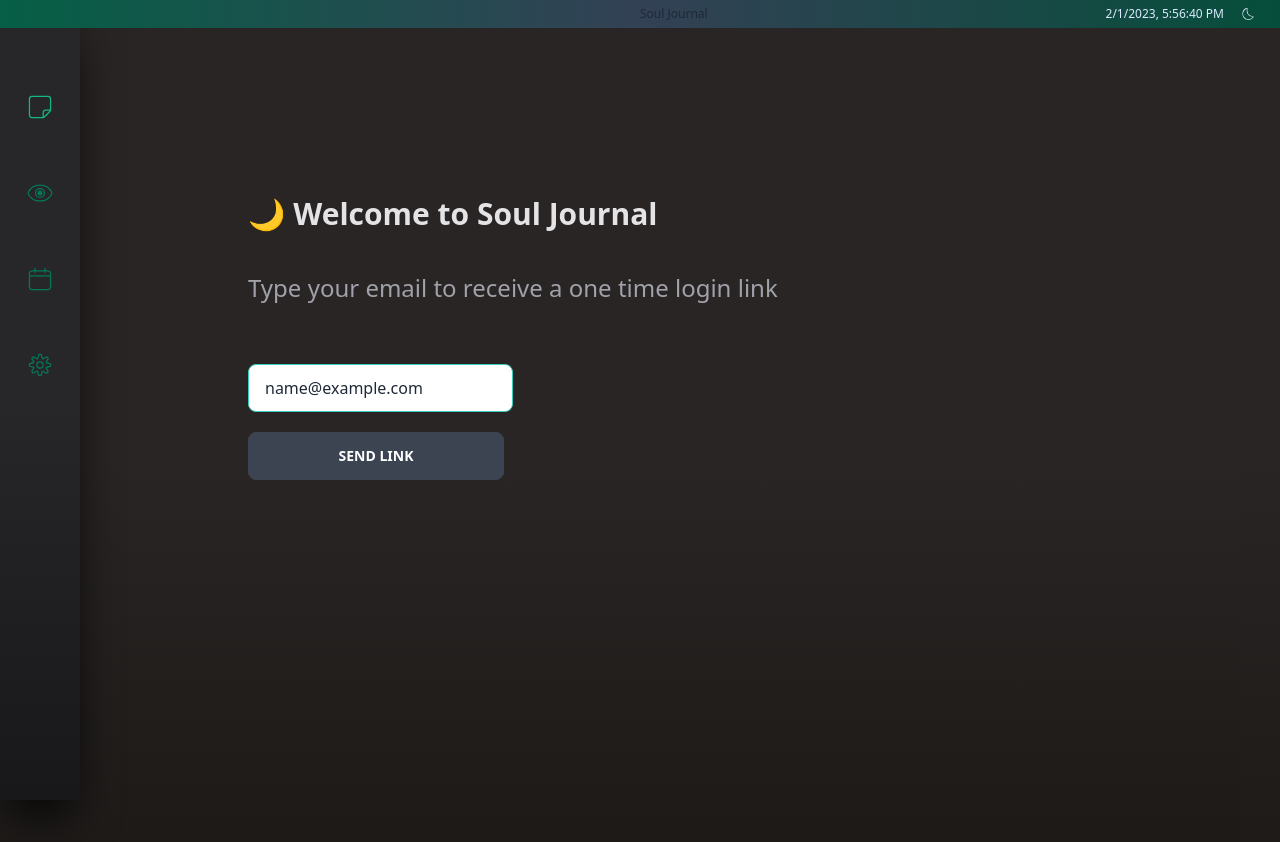
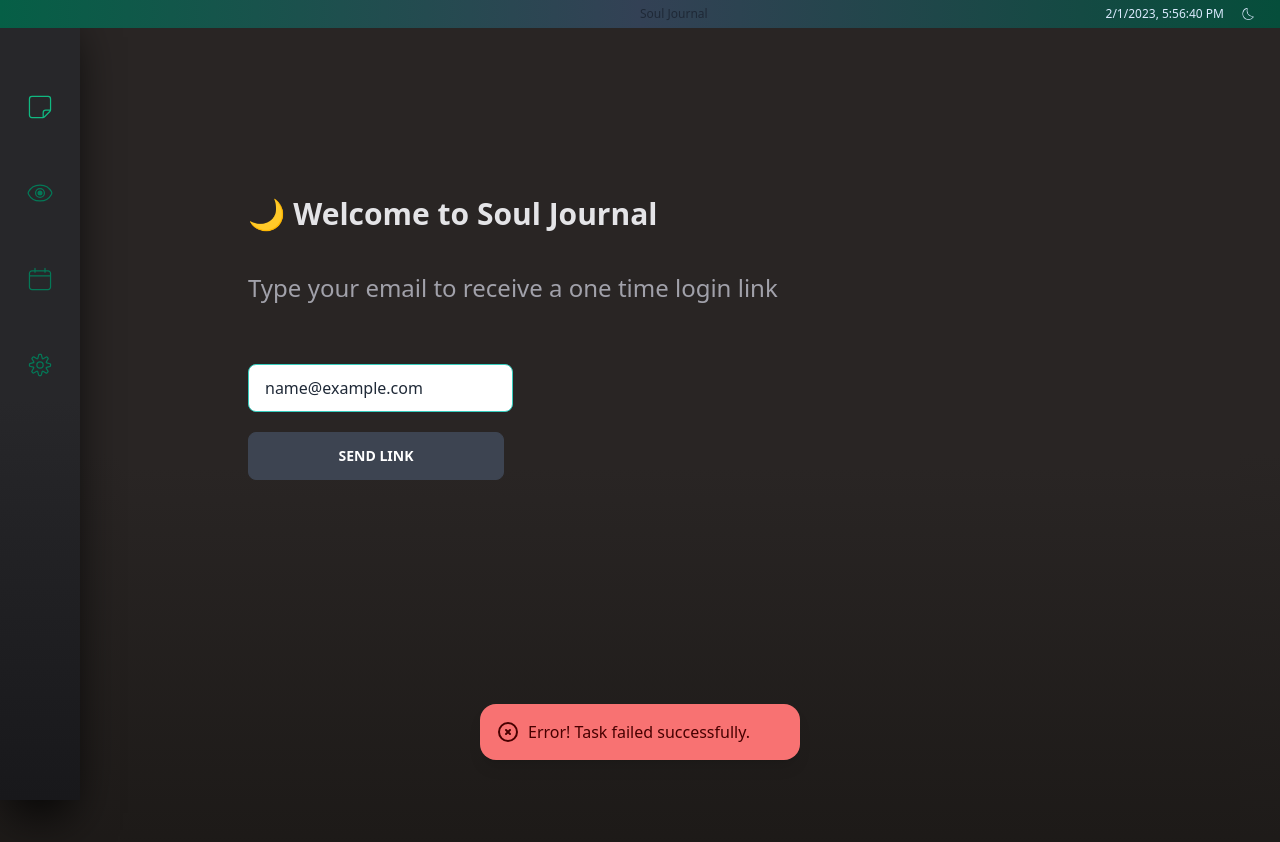
Before and after one commit to erratinsilentio/Soul-Journal, a Next.js app in the folder client/: page / in a window 1280 px wide. Both pictures are taken after typing "name@example.com" into the empty fields and a click on the button "SEND LINK". Shown: the top 842 px of the page. Built offline with nearby package versions, Linux system fonts and the light colour scheme; no server answers; a web font is replaced by a local one.

Commit message:
feat(notification): created notification display and connected it to ui via redux

```diff
--- a/client/app/layout.tsx
+++ b/client/app/layout.tsx
@@ -3,6 +3,7 @@ import { Header } from "../components/layout/header/Header";
 import { Navbar } from "../components/layout/navbar/Navbar";
 import Providers from "./providers";
 import "@fontsource/anybody";
+import { Notification } from "@/components/notification/Notification";
 
 export default function RootLayout({
   children,
@@ -17,6 +18,7 @@ export default function RootLayout({
           <Header />
           <Navbar />
           {children}
+          <Notification />
         </Providers>
       </body>
     </html>
--- a/client/components/login/LoginForm.tsx
+++ b/client/components/login/LoginForm.tsx
@@ -1,14 +1,20 @@
 "use client";
+import { setError, setSuccess } from "@/store/notificationSlice";
 import { supabase } from "@/supabase";
 import { loginActionFormik } from "@/utils/useFormik";
+import { useDispatch } from "react-redux";
 
 export const LoginForm = () => {
+  const dispatch = useDispatch();
+
   const handleLogin = async (mail: string) => {
     try {
       const { error } = await supabase.auth.signInWithOtp({ email: mail });
       if (error) throw error;
+      dispatch(setSuccess());
     } catch (error) {
       console.log(error.error_description || error.message);
+      dispatch(setError());
     }
   };
 
--- /dev/null
+++ b/client/components/notification/ErrorAlert.tsx
@@ -0,0 +1,22 @@
+export const ErrorAlert = () => {
+  return (
+    <div className="alert alert-error fixed bottom-10 left-1/2 z-50 w-80 -translate-x-1/2 shadow-lg">
+      <div>
+        <svg
+          xmlns="http://www.w3.org/2000/svg"
+          className="h-6 w-6 flex-shrink-0 stroke-current"
+          fill="none"
+          viewBox="0 0 24 24"
+        >
+          <path
+            strokeLinecap="round"
+            strokeLinejoin="round"
+            strokeWidth="2"
+            d="M10 14l2-2m0 0l2-2m-2 2l-2-2m2 2l2 2m7-2a9 9 0 11-18 0 9 9 0 0118 0z"
+          />
+        </svg>
+        <span>Error! Task failed successfully.</span>
+      </div>
+    </div>
+  );
+};
--- /dev/null
+++ b/client/components/notification/Notification.tsx
@@ -0,0 +1,32 @@
+"use client";
+
+import { setNull } from "@/store/notificationSlice";
+import { RootState } from "@/store/store";
+import { useDispatch, useSelector } from "react-redux";
+import { ErrorAlert } from "./ErrorAlert";
+import { SuccessAlert } from "./SuccessAlert";
+
+export const Notification = () => {
+  const notificationStatus = useSelector(
+    (state: RootState) => state.notification
+  );
+  const dispatch = useDispatch();
+
+  if (notificationStatus === "Success") {
+    setTimeout(() => {
+      dispatch(setNull());
+    }, 3000);
+
+    return <SuccessAlert />;
+  }
+
+  if (notificationStatus === "Error") {
+    setTimeout(() => {
+      dispatch(setNull());
+    }, 3000);
+
+    return <ErrorAlert />;
+  }
+
+  return null;
+};
--- /dev/null
+++ b/client/components/notification/SuccessAlert.tsx
@@ -0,0 +1,22 @@
+export const SuccessAlert = () => {
+  return (
+    <div className="alert alert-success fixed bottom-10 left-1/2 z-50 w-80 -translate-x-1/2 shadow-lg">
+      <div>
+        <svg
+          xmlns="http://www.w3.org/2000/svg"
+          className="h-6 w-6 flex-shrink-0 stroke-current"
+          fill="none"
+          viewBox="0 0 24 24"
+        >
+          <path
+            strokeLinecap="round"
+            strokeLinejoin="round"
+            strokeWidth="2"
+            d="M9 12l2 2 4-4m6 2a9 9 0 11-18 0 9 9 0 0118 0z"
+          />
+        </svg>
+        <span>Success</span>
+      </div>
+    </div>
+  );
+};
--- a/client/store/notificationSlice.ts
+++ b/client/store/notificationSlice.ts
@@ -9,21 +9,19 @@ export const notificationSlice = createSlice({
   reducers: {
     setSuccess: (state) => {
       state = "Success";
-      setTimeout(() => {
-        state = null;
-      }, 3000);
       return state;
     },
     setError: (state) => {
       state = "Error";
-      setTimeout(() => {
-        state = null;
-      }, 3000);
+      return state;
+    },
+    setNull: (state) => {
+      state = null;
       return state;
     },
   },
 });
 
-export const { setSuccess, setError } = notificationSlice.actions;
+export const { setSuccess, setError, setNull } = notificationSlice.actions;
 
 export default notificationSlice.reducer;
--- a/client/utils/userSchema.ts
+++ b/client/utils/userSchema.ts
@@ -2,7 +2,8 @@ import * as yup from "yup";
 import { InferType } from "yup";
 
 export const loginValidationSchema = yup.object({
-  email: yup.string().required("You must enter your email adress"),
+  email: yup.string(),
+  // .required("You must enter your email adress"),
 });
 
 export type loginForm = InferType<typeof loginValidationSchema>;
```
